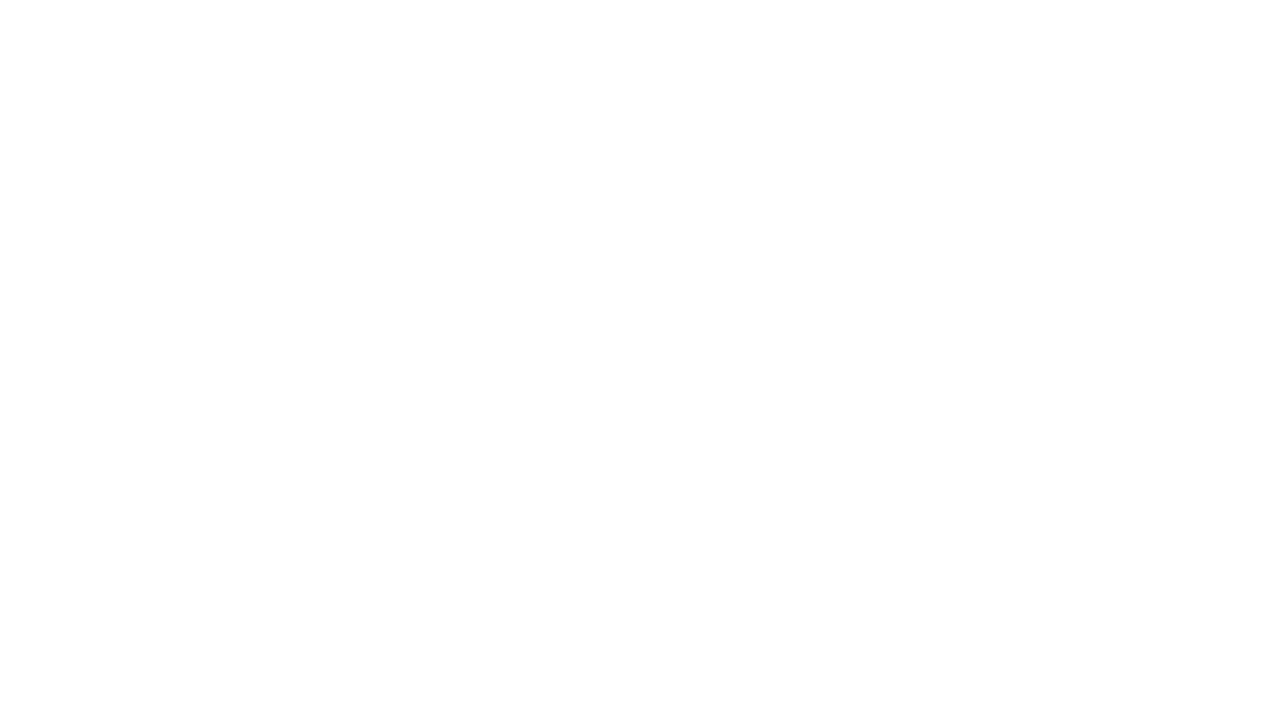
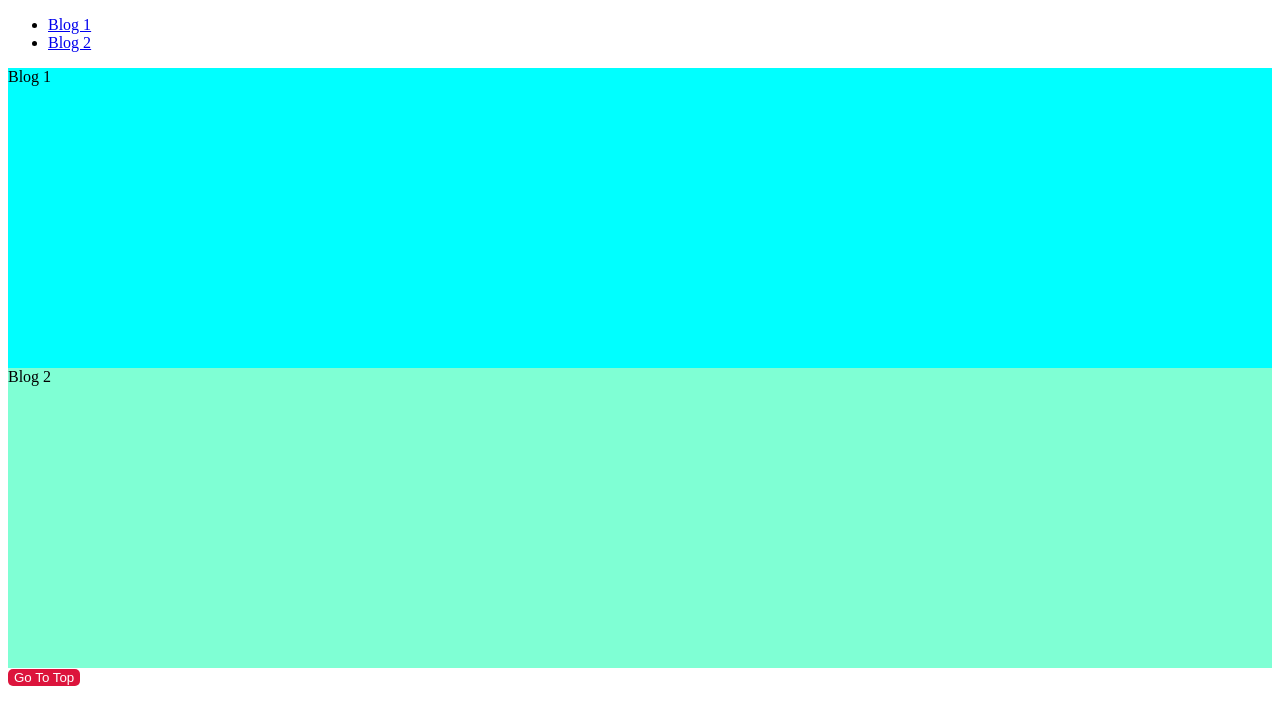
Before and after one commit to abirAbuAsim/EDGE-IIUC-CBI-031-Front-ReactNode, a plain HTML site: page Week 1/live-project-developer-portfolio/index.html in a window 1280 px wide. Drawn offline with Linux system fonts and the light colour scheme.

Commit message:
Added internal navigation

```diff
--- a/Week 1/live-project-developer-portfolio/index.html
+++ b/Week 1/live-project-developer-portfolio/index.html
@@ -9,6 +9,12 @@
     <link rel="stylesheet" href="style.css" />
   </head>
   <body>
-
+    <ul id="menu">
+        <li><a href="#blog1">Blog 1</a></li>
+        <li><a href="#blog2">Blog 2</a></li>
+    </ul>
+    <section class="blog1" id="blog1" >Blog 1</section>
+    <section class="blog2" id="blog2">Blog 2</section>
+    <a href="#menu"><button>Go To Top</button></a>
   </body>
 </html>
--- a/Week 1/live-project-developer-portfolio/style.css
+++ b/Week 1/live-project-developer-portfolio/style.css
@@ -1,3 +1,22 @@
+
+section {
+    height: 300px;
+}
+
+.blog1 {
+    background-color: aqua;
+}
+
+.blog2 {
+    background-color: aquamarine;
+}
+
+button {
+    color: white;
+    border-radius: 5px;
+    border: none;
+    background-color: crimson;
+}
 
 .hero {
     background: gray;
```
